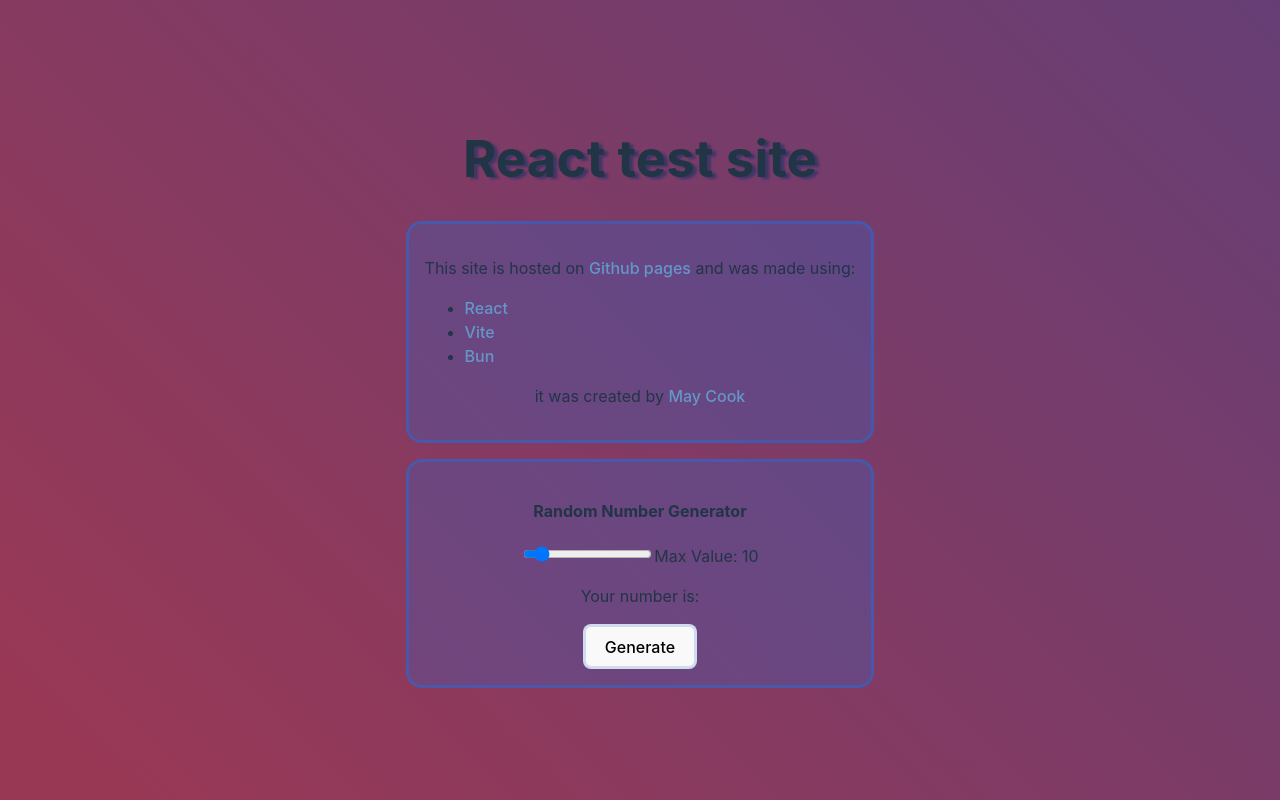
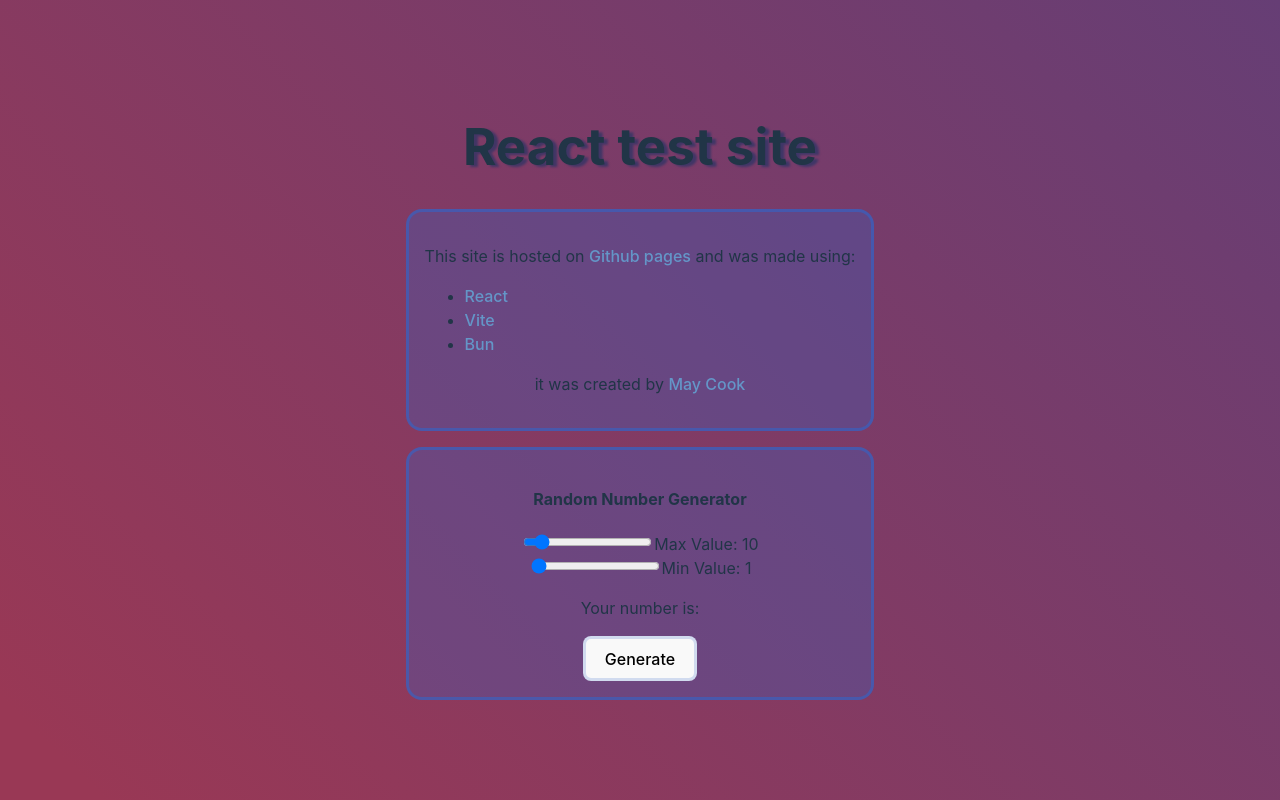
Before and after one commit to May-Cook/react-pages-practice, a React (Vite) app in the folder practice-app/: page / in a window 1280 px wide. Built offline with nearby package versions, Linux system fonts and the light colour scheme.

Commit message:
Add working min slider

```diff
--- a/practice-app/components/random-number-generator.component.jsx
+++ b/practice-app/components/random-number-generator.component.jsx
@@ -3,13 +3,20 @@ import { useState } from "react"
 export default function RandomNumberGenerator(){
     const [num, SetNum] = useState("");
     const [maxNum, SetMax] = useState(10);
+    const [minNum, SetMin] = useState(1);
     return(
         <div className="random-number-generator">
             <h4>Random Number Generator</h4>
-            <input type="range" id="number-range" name="Range" min="1" max="100" value={maxNum} onChange={(e) => SetMax(e.target.value)}/>
-            <label for="number-range">Max Value: {maxNum}</label>
+            <div>
+                <input type="range" id="max-num" name="Range" min={minNum} max="100" value={maxNum} onChange={(e) => SetMax(+e.target.value)}/>
+                <label for="max-num">Max Value: {maxNum}</label>
+            </div>
+            <div>
+                <input type="range" id="min-num" name="Range" min="1" max={maxNum} value={minNum} onChange={(e) => SetMin(+e.target.value)}/>
+                <label for="min-num">Min Value: {minNum}</label>
+            </div>
             <p>Your number is: {num}</p>
-            <div><button onClick={()=> SetNum(Math.floor(Math.random() * maxNum) + 1)}>Generate</button></div> {/* Button sets num to a random integer from 1 to 100 */}
+            <div><button onClick={()=> SetNum(Math.floor((Math.random() * ((maxNum+1) - minNum)) + minNum))}>Generate</button></div> {/* Button sets num to a random integer from minNum to maxNum */}
         </div>
     )
 }
```
